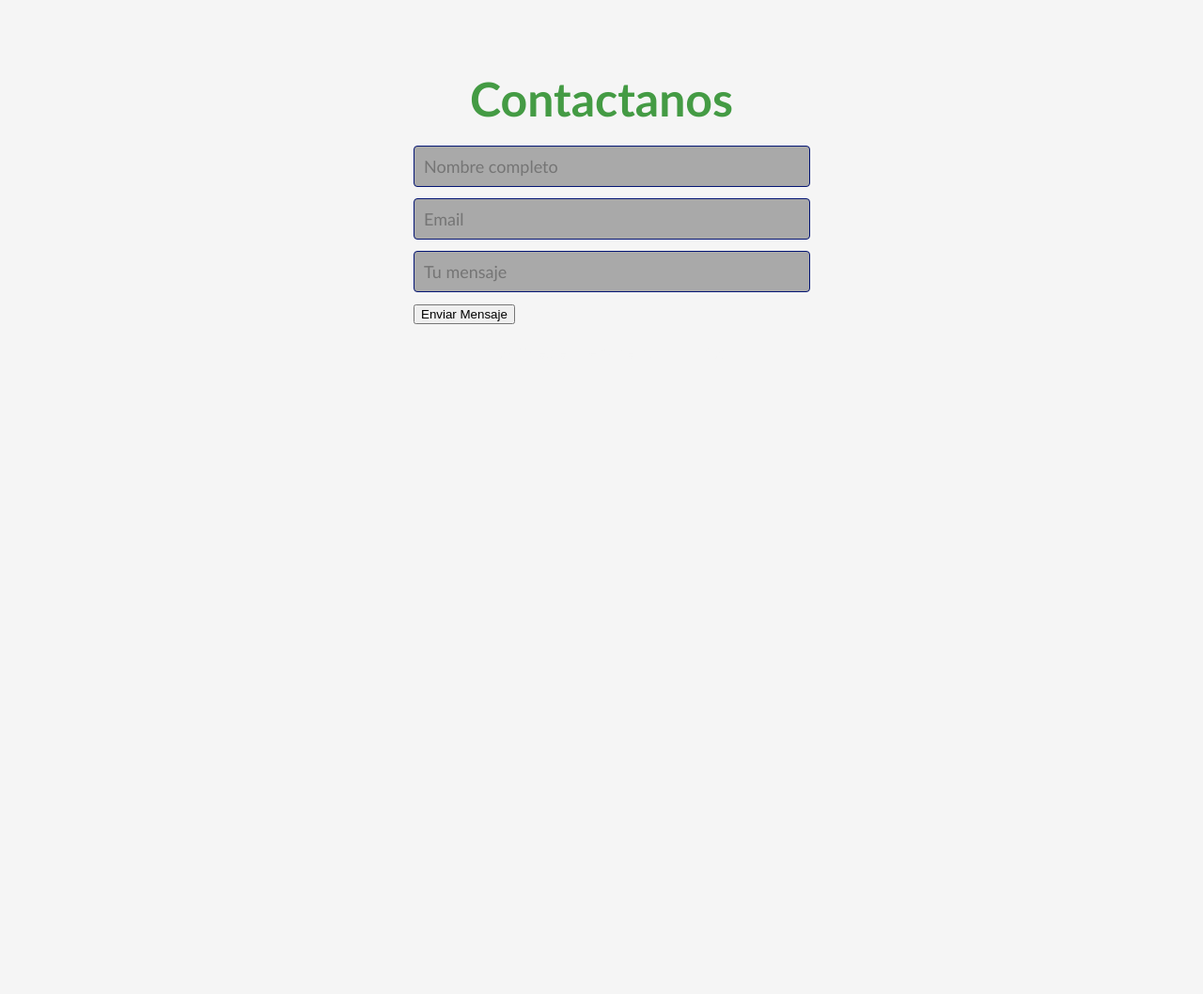
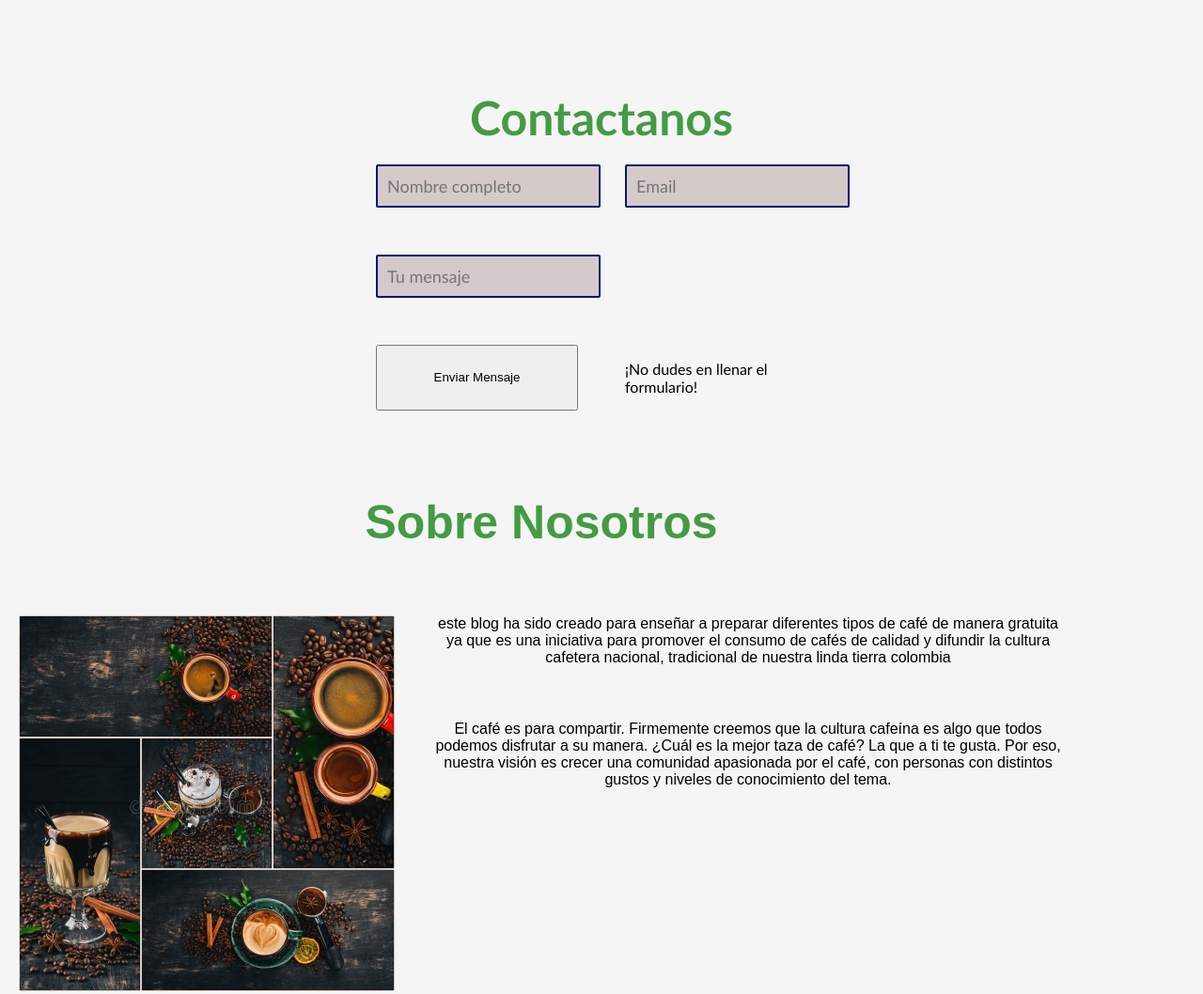
Before and after one commit to Adolfsan99/html-blocdelcafe, a plain HTML site: page Jenny.html in a window 1280 px wide. Shown: the part 97-1155 px from the top of the page at 94% size. Drawn offline with Linux system fonts and the light colour scheme.

Commit message:
ADD - Ajustes para Jenny.html y Jenny.css

```diff
--- a/Jenny.html
+++ b/Jenny.html
@@ -1,46 +1,50 @@
 <!DOCTYPE html>
 <html lang="en">
+
 <head>
-  <meta charset="UTF-8">
-  <meta http-equiv="X-UA-Compatible" content="IE=edge">
-  <meta name="viewport" content="width=device-width, initial-scale=1.0">
+  <meta charset="UTF-8" />
+  <meta http-equiv="X-UA-Compatible" content="IE=edge" />
+  <meta name="viewport" content="width=device-width, initial-scale=1.0" />
   <title>Document</title>
-  <link rel="stylesheet" href="./style/Jenny.css">
+  <link rel="stylesheet" href="./style/Jenny.css" />
 </head>
+
 <body>
   <section class="section_FormularioContactanos">
     <h1>Contactanos</h1>
-    <form>
-    <input class="controls" type="text" name="nombres" id="nombres" placeholder="Nombre completo">
-    <input class="controls" type="text" correo="correos" id="correos" placeholder="Email">
-    <input class="controls" type="text" mensaje="mensajes" id="mensajes" placeholder="Tu mensaje">
-    <input class="botons" type="submit" value="Enviar Mensaje">
-    <p>¡No dudes en llenar el formulario!</p>
-  </form>
-
+    <form action class="formulario">
+      <input class="controls" type="text" name="nombres" id="nombres"
+        placeholder="Nombre completo" />
+      <input class="controls" type="text" correo="correos" id="correos" placeholder="Email" />
+      <input class="controls" type="text" mensaje="mensajes" id="mensajes"
+        placeholder="Tu mensaje" /><br><br>
+      <input class="botons" type="submit" value="Enviar Mensaje" />
+      <p>¡No dudes en llenar el formulario!</p>
+    </form>
   </section>
-
-
 
   <section class="section_AcercaDeNosotros">
     <article>
-        <h1>Sobre Nosotros</h1>
-      <img src="./img/café.jpg" alt="Presentacion del café">
+      <h1>Sobre Nosotros</h1>
+      <img src="./img/café.jpg" alt="Presentacion del café" />
       <div>
-      <p>este blog ha sido creado para enseñar a preparar diferentes tipos de café de manera gratuita ya que es una iniciativa para promover el consumo de cafés de calidad y difundir la cultura cafetera nacional, tradicional de nuestra linda tierra colombia</p> <br>
-      <p>El café es para compartir. Firmemente creemos que la cultura cafeína es algo que todos podemos disfrutar a su manera. ¿Cuál es la mejor taza de café? La que a ti te gusta. Por eso, nuestra visión es crecer una comunidad apasionada por el café, con personas con distintos gustos y niveles de conocimiento del tema.</p>
-    </div>
+        <p>
+          este blog ha sido creado para enseñar a preparar diferentes tipos de
+          café de manera gratuita ya que es una iniciativa para promover el
+          consumo de cafés de calidad y difundir la cultura cafetera nacional,
+          tradicional de nuestra linda tierra colombia
+        </p>
+        <br />
+        <p>
+          El café es para compartir. Firmemente creemos que la cultura cafeína
+          es algo que todos podemos disfrutar a su manera. ¿Cuál es la mejor
+          taza de café? La que a ti te gusta. Por eso, nuestra visión es
+          crecer una comunidad apasionada por el café, con personas con
+          distintos gustos y niveles de conocimiento del tema.
+        </p>
+      </div>
     </article>
+  </section>
+</body>
 
-
-  </section>
-
-
-
-
-
-
-
-
-</body>
 </html>
--- a/style/Jenny.css
+++ b/style/Jenny.css
@@ -2,21 +2,25 @@ body{
   background-color: #f5f5f5;
   font-family: sans-serif;
   margin: 0;
-  padding: 0;
+  min-height: 100vh;
 }
 
 
-.section_FormularioContactanos{
-width: 2000px;
-min-height: 2000px;
-}
-
 .section_AcercaDeNosotros{
-  width: 1000px;
+  display: flex;
+  width: 90%;
   min-height: 500px;
   align-items: center;
   justify-content: center;
+  text-align: center;
 }
+
+div{
+  display: flex;
+  flex-direction: column;
+  align-items: center;
+}
+
 
 .section_AcercaDeNosotros h1{
   text-align: center;
@@ -31,6 +35,7 @@ min-height: 2000px;
   margin-top: 10px;
   font-size: 16px;
   margin: 20px;
+  text-align: center;
 }
 
 img{
@@ -40,14 +45,28 @@ img{
   margin: 20px;
 }
 
+<!-- formulario -->
+
 .section_FormularioContactanos{
-  width: 400px;
-  padding: 30px;
+  width: 1000px;
+  min-height: 500px;
+}
+
+.formulario{
+  display: grid;
+  grid-template-columns: 1fr 1fr;
+  gap: 50px;
+  margin: 10px;
+}
+
+.section_FormularioContactanos{
+  width: 500px;
+  padding: 50px;
   margin: auto;
   margin-top: 100px;
   border-radius: 4px;
   font-family: 'calibri';
-  color: #f5f5f5;
+  color: #020000;
 }
 
 .section_FormularioContactanos h1{
@@ -59,17 +78,11 @@ img{
 
 .controls{
   width: 100%;
-  background-color: darkgray;
+  background-color: rgb(212, 202, 202);
   padding: 10px;
-  border-radius: 4px;
-  margin-bottom: 12px;
-  border: 1px solid rgb(4, 21, 116);
+  border-radius: 2px;
+  padding: 10px;
+  border: 2px solid rgb(4, 21, 116);
   font-family: 'calibri';
   font-size: 18px;
 }
-
-.section_FormularioContactanos p{
-  min-height: 40px;
-  text-align: center;
-  font-size: 18px;
-}
```
